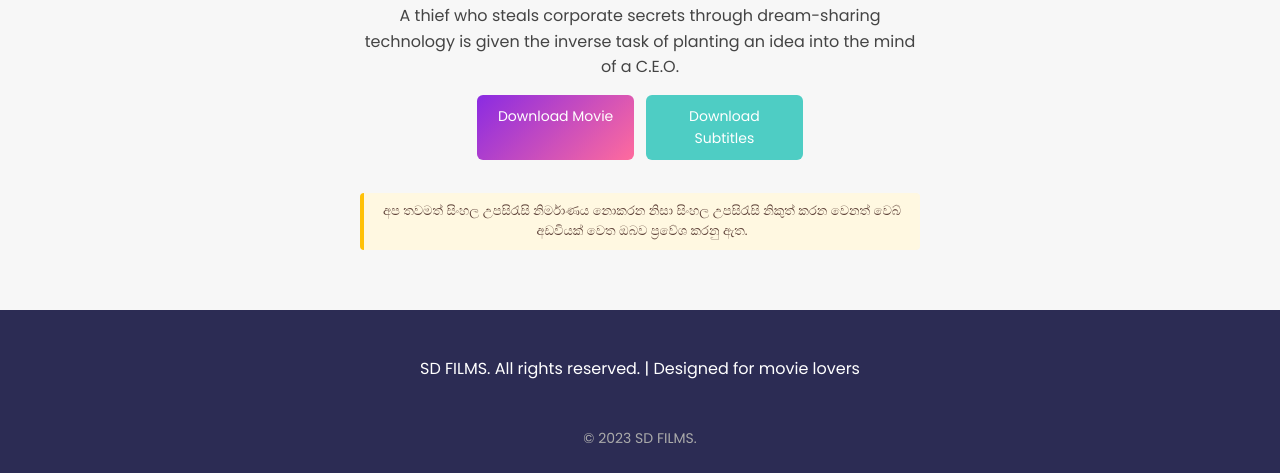
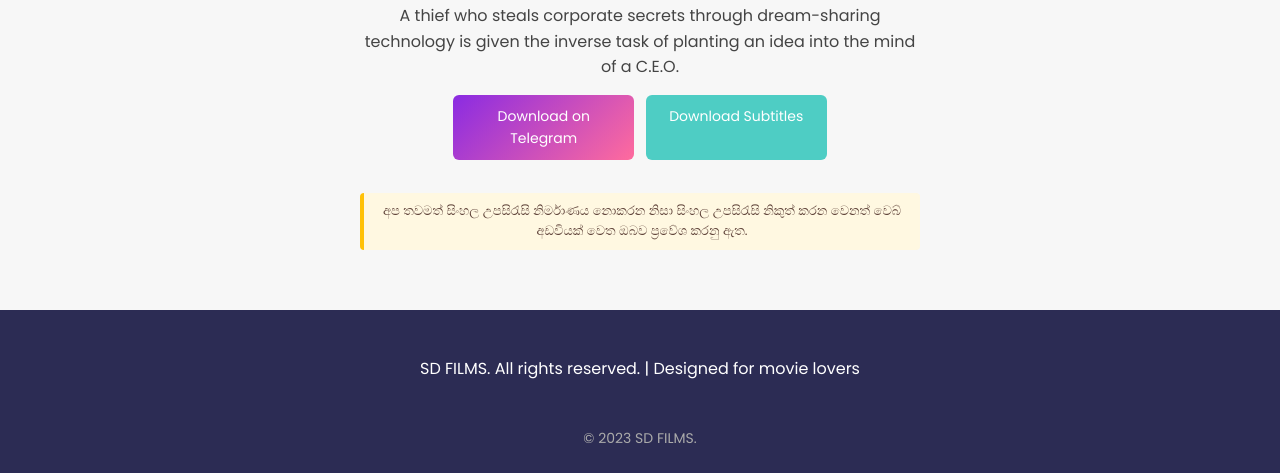
Before and after one commit to devindashanidu/sd-films1, a plain HTML site: page inception.html in a window 1280 px wide. Shown: the part 614-1087 px from the top of the page. Drawn offline with Linux system fonts and the light colour scheme.

Commit message:
Update inception.html

```diff
--- a/inception.html
+++ b/inception.html
@@ -79,7 +79,7 @@
       A thief who steals corporate secrets through dream-sharing technology is given the inverse task of planting an idea into the mind of a C.E.O.
     </div>
     <div style="display:flex;gap:12px;margin-bottom:23px;">
-      <a href="https://archive.org/download/Inception_201602/Inception.2010.720p.BluRay.x264.YIFY.mp4" target="_blank" class="download-btn2" style="padding:10px 16px;">Download Movie</a>
+      <a href="https://t.me/sdfilms1/6" target="_blank" class="download-btn2" style="padding:10px 16px;">Download on Telegram</a>
       <a href="https://www.opensubtitles.org/en/search/sublanguageid-sin/idmovie-52967" target="_blank" class="download-btn2 subtitle" style="padding:10px 16px;">Download Subtitles</a>
     </div>
     <div class="sinhala-note">
```
